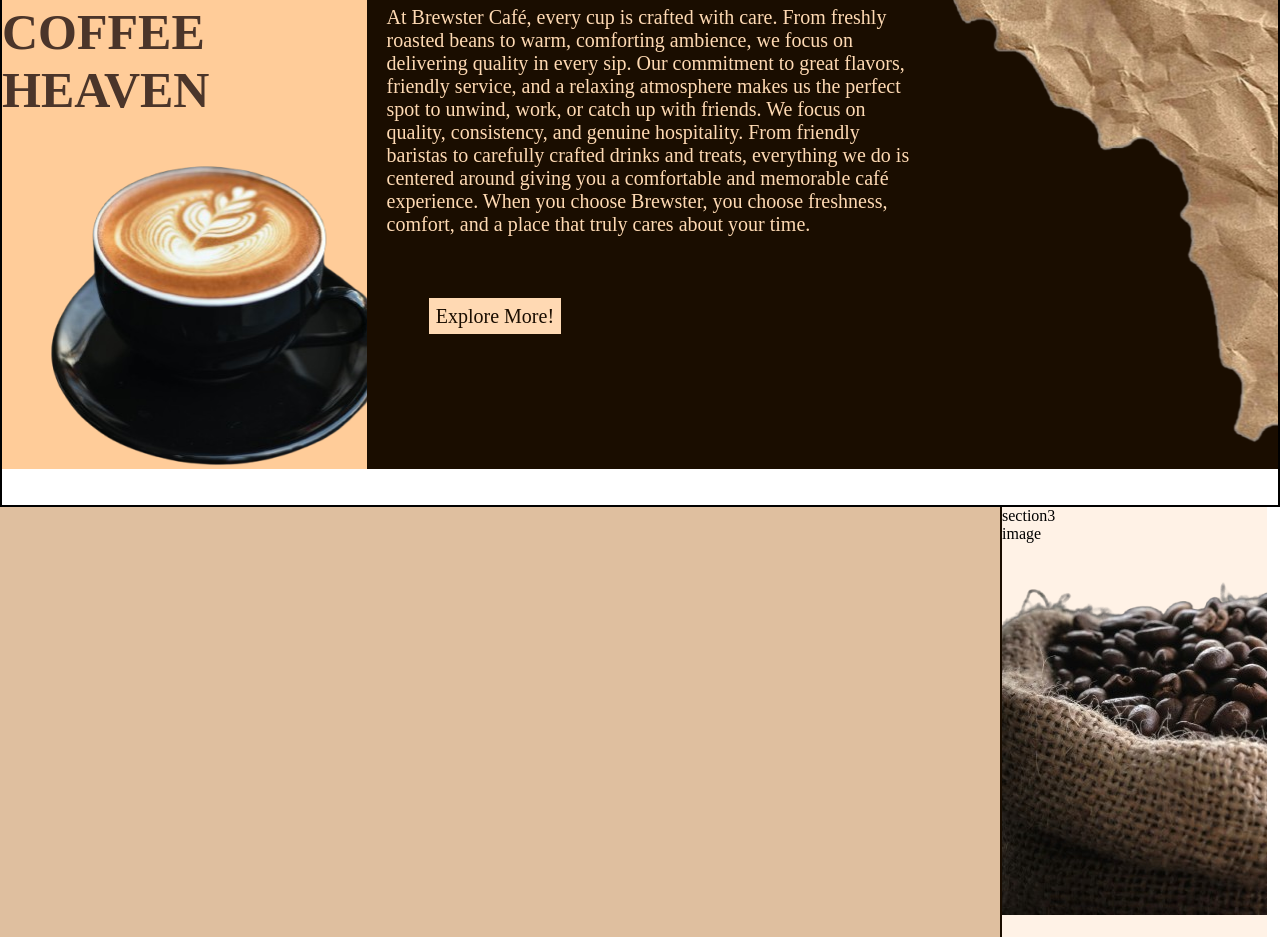
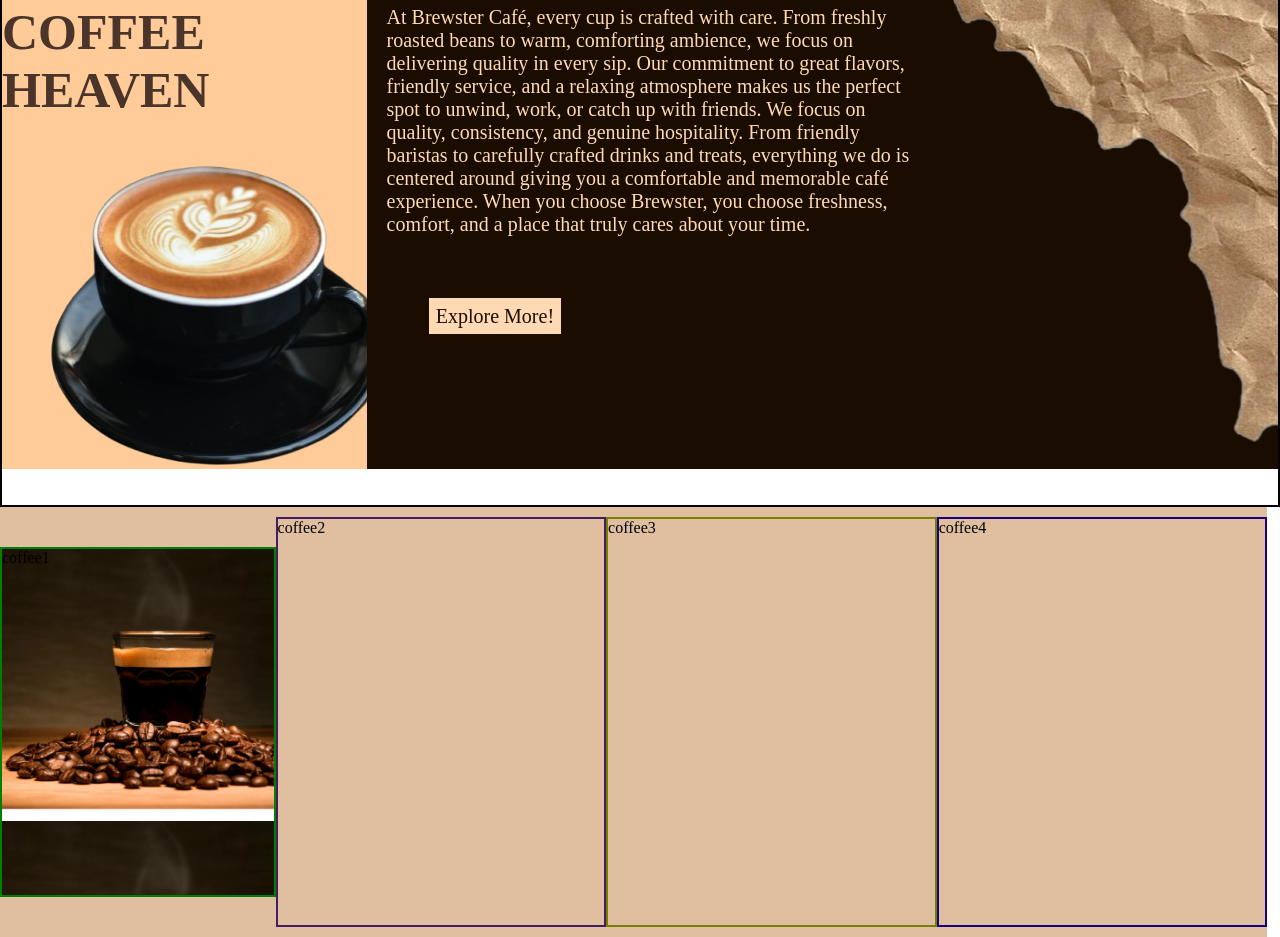
Before and after one commit to tanushriwarhade/Brewster_Cafe, a plain HTML site: page index.html in a window 1280 px wide. Shown: the part 703-1640 px from the top of the page. Drawn offline with Linux system fonts and the light colour scheme.

Commit message:
Add files via upload

```diff
--- a/index.html
+++ b/index.html
@@ -114,8 +114,13 @@
   </div>
 
   <div class="background" >
-    <div class="section3">section3
-    <div class="image3">image
+    <!-- <div class="section3">section3
+    <div class="image3">image -->
+        <div class="coffee1">coffee1</div>
+        <div class="coffee2">coffee2</div>
+        <div class="coffee3">coffee3</div>
+        <div class="coffee4">coffee4</div>
+
     </div>
     </div>
 
--- a/style.css
+++ b/style.css
@@ -490,7 +490,7 @@ background-color: rgb(38, 26, 13);
   color: #ffdab3;
   font-size: 40px;
   font-weight: 500;
-  margin-left: ;
+  /* margin-left: ; */
 
 }
 
@@ -544,12 +544,41 @@ background-color: rgb(38, 26, 13);
   background-color : #dfbf9f;
 }
 
-.section3{
+/* .section3{
   height: 430px;
   width: 35%;
   /* border: 2px solid olivedrab; */
-  background-color: #fff2e6;
-  background-image: url(images/coffee-sack.png);
-  margin-left: 1000px;
-  border-left: 2px solid #1a0d00 ;
+  /* background-color: #fff2e6; */
+  /* background-image: url(images/coffee-sack.png); */
+  /* margin-left: 1000px; */
+  /* border-left: 2px solid #1a0d00 ; */
+/* }  */
+
+.coffee1{
+    height: 350px;
+    width: 25%;
+    border: 2px solid green;
+    background-image: url(images/coffee1.webp);
+    display: flex;
+    background-size: contain;
+    /* background-position: center; */
+
 }
+
+.coffee2{
+    height: 410px;
+    width: 30%;
+    border: 2px solid rgb(68, 29, 94);
+}
+
+.coffee3{
+    height: 410px;
+    width: 30%;
+    border: 2px solid rgb(115, 128, 0);
+}
+
+.coffee4{
+    height: 410px;
+    width: 30%;
+    border: 2px solid rgb(26, 0, 128);
+}
```
Also changed, not shown: images/Untitled_design_11.webp (added), images/coffee1.webp (added).
